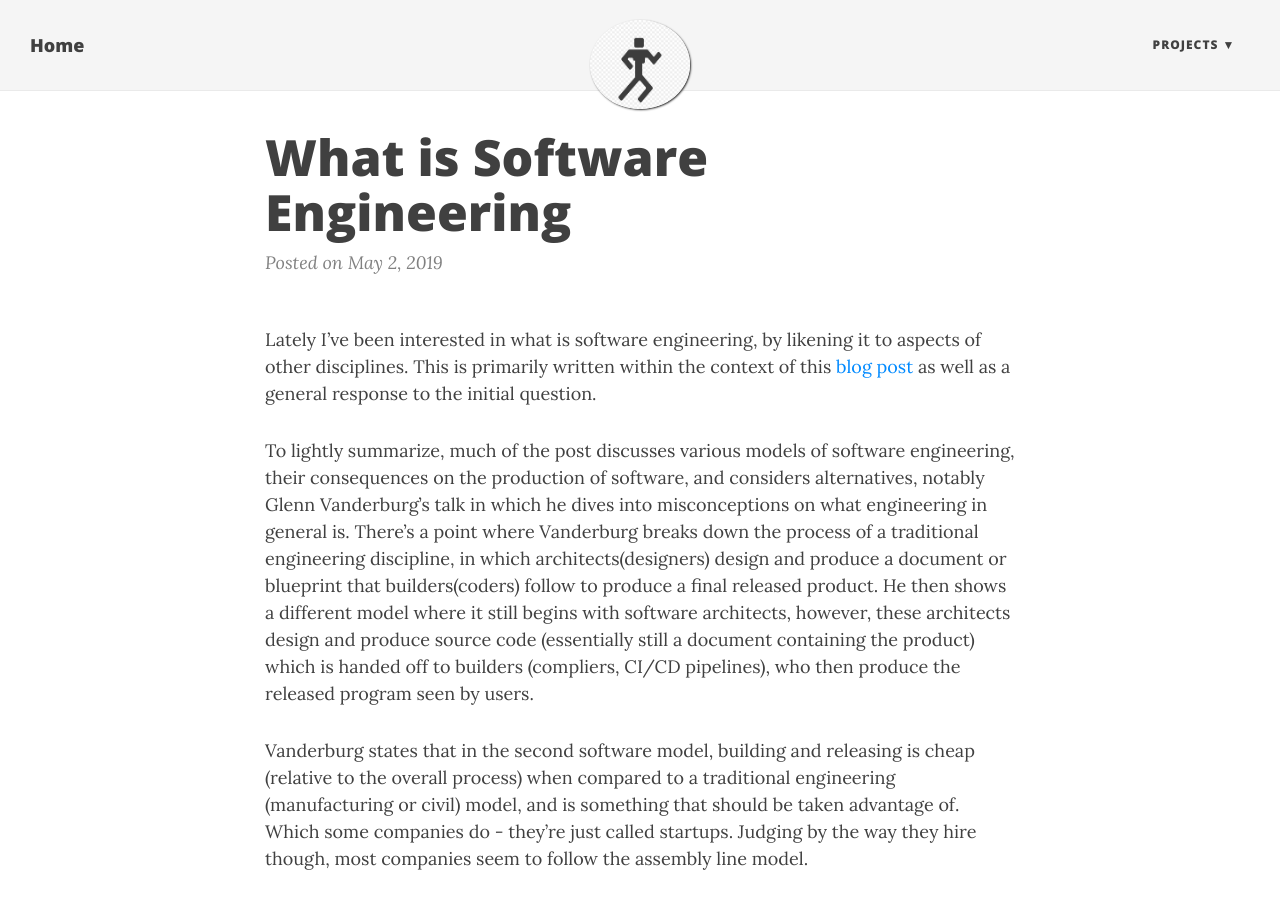
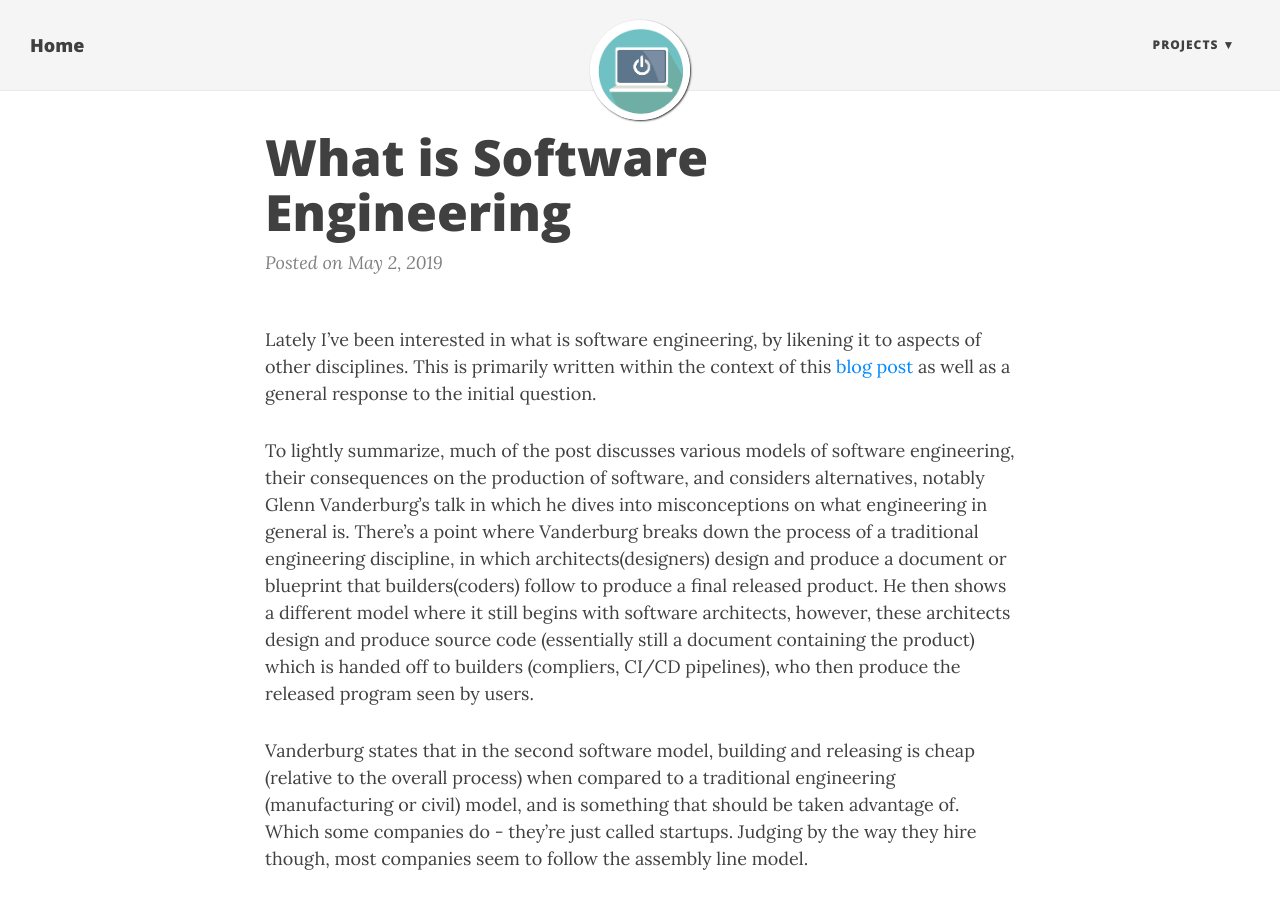
Before and after one commit to jliang117/jliang117.github.io, a Jekyll site: the page built from _posts/2019-05-02-swe.md, in a window 1280 px wide and 900 px high. Built offline with Jekyll 4.4.1, drawn with Linux system fonts in a browser that asks for light colours; nearby versions of some CDN libraries.

Commit message:
change swe post logo

```diff
--- a/_posts/2019-05-02-swe.md
+++ b/_posts/2019-05-02-swe.md
@@ -1,7 +1,7 @@
 ---
 layout: post
 title: What is Software Engineering
-image: /img/agility.jpg
+image: /img/computers.png
 ---
 
 Lately I've been interested in what is software engineering, by likening it to aspects of other disciplines. This is primarily written within the context of this [blog post](https://lispcast.com/software-factory) as well as a general response to the initial question.
```
Also changed, not shown: img/agility.jpg (deleted), img/computers.png (added).
